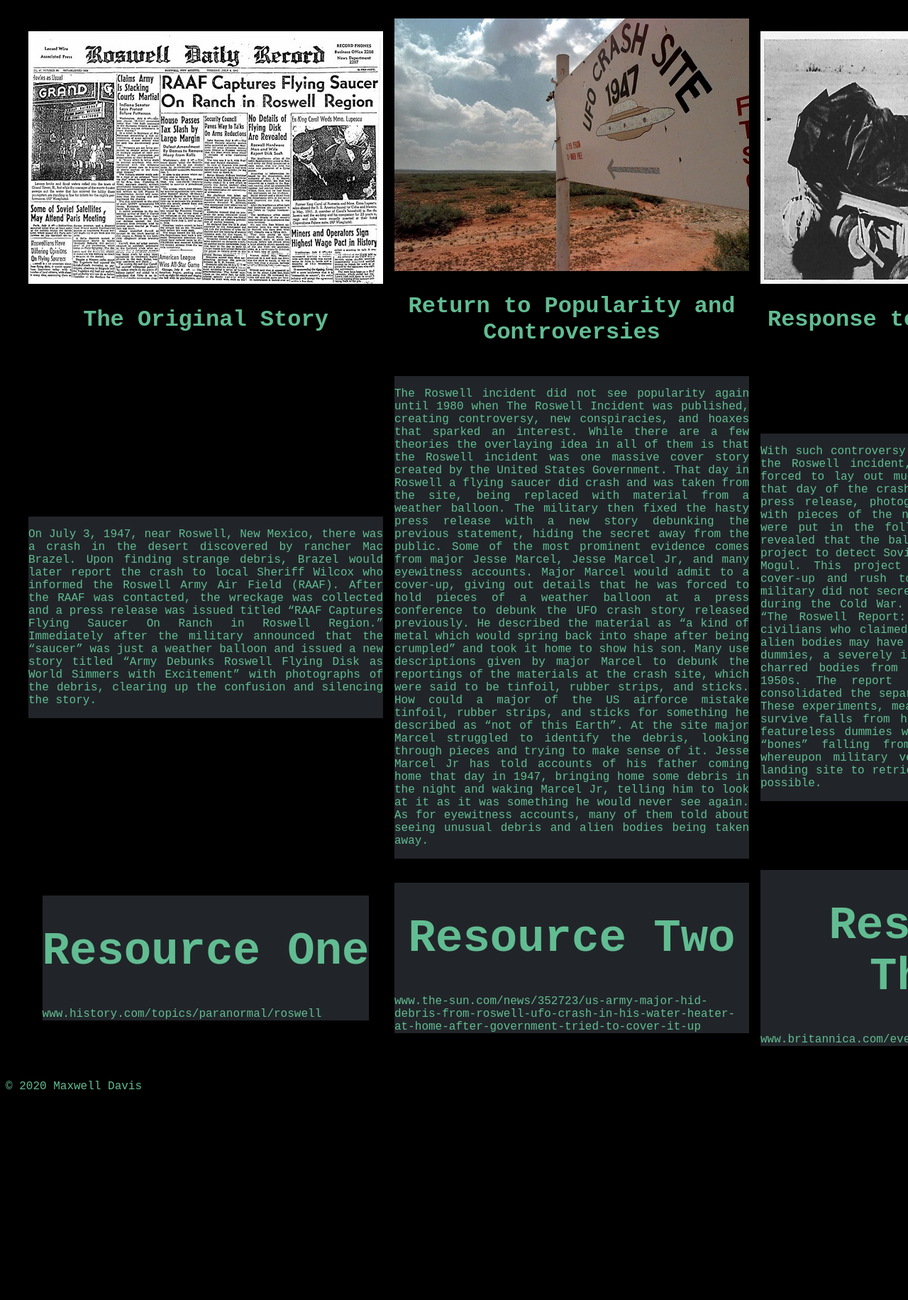
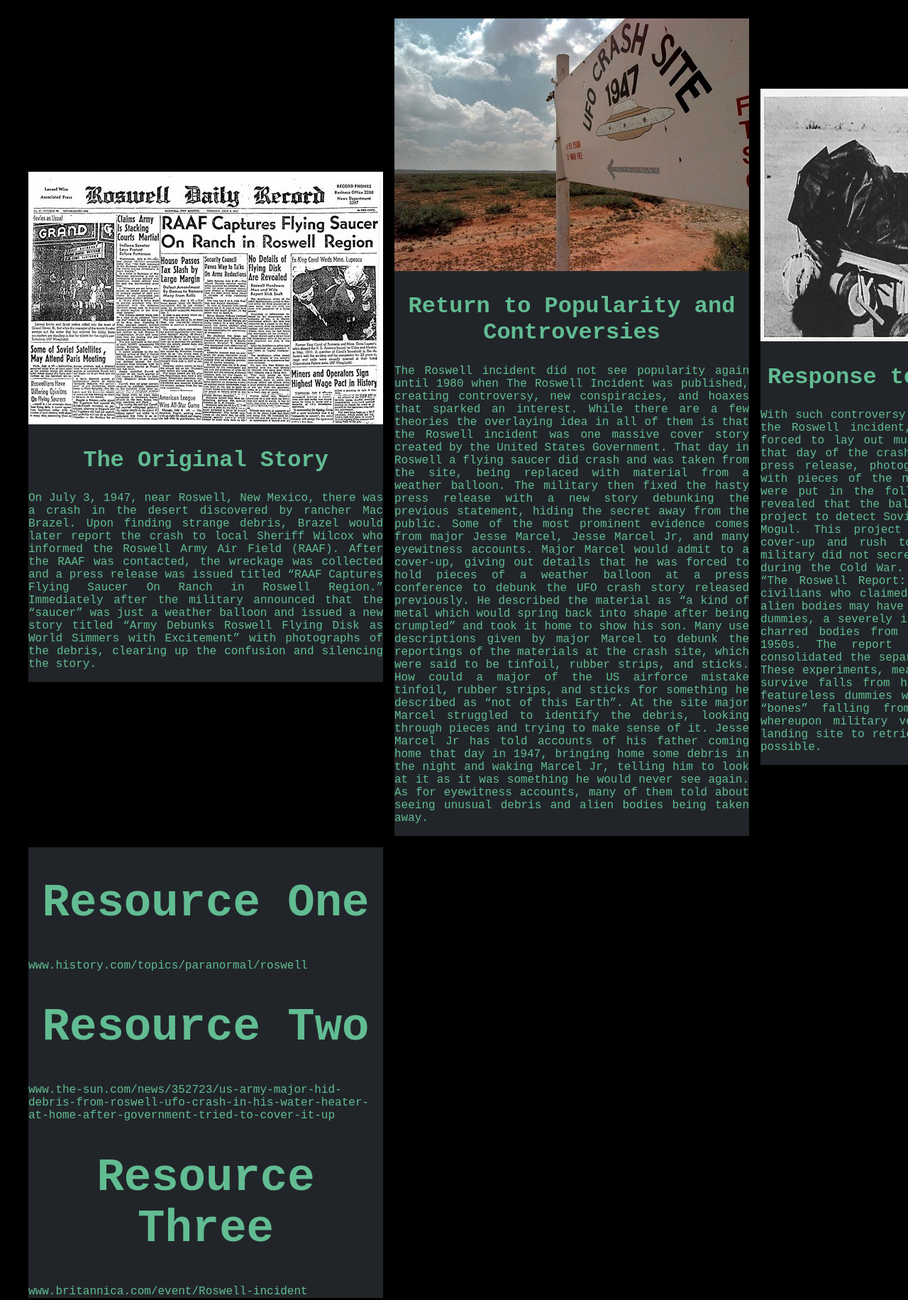
Before and after one commit to maadavis/Roswell-Tribute-Page, a plain HTML site: page Roswell Tribute Page/index.html in a window 1280 px wide. Shown: the part 980-2812 px from the top of the page at 71% size. Before the commit the page ends 2536 px from the top, so only its background shows below. Drawn offline with Linux system fonts and the light colour scheme.

Commit message:
Moved column/resource code into grouping
-Moved text-one into div id=first
-Moved text-two into div id=two
-Moved text-three into div id=three
-These text moves allow for the entire columns to have grey backgrounds
-Grouped all resources under div id=resources
-Grouping resources allows for all resources to share horizontal background
NEED TO FIX:
-Resources now are grouped vertically instead of horizontally

```diff
--- a/Roswell Tribute Page/index.html
+++ b/Roswell Tribute Page/index.html
@@ -25,7 +25,6 @@
       <div id="first">
         <img src="images/newspaper-1.jpg" alt="RAAF Captures Flying Saucer-Newspaper" />
         <h2>The Original Story</h2>
-      </div>
           <div class="text-one">
             <p>On July 3, 1947, near Roswell, New Mexico, there was a crash in the desert
               discovered by rancher Mac Brazel. Upon finding strange debris, Brazel would
@@ -37,10 +36,10 @@
               Flying Disk as World Simmers with Excitement” with photographs of the debris,
               clearing up the confusion and silencing the story.</p>
           </div>
+      </div>
       <div id="second">
         <img src="images/crash-site.jpg">
         <h2>Return to Popularity and Controversies</h2>
-      </div>
           <div class="text-two">
             <p>The Roswell incident did not see popularity again until 1980 when The Roswell
               Incident was published, creating controversy, new conspiracies, and hoaxes that
@@ -63,13 +62,12 @@
               Jesse Marcel Jr has told accounts of his father coming home that day in 1947, bringing home some
               debris in the night and waking Marcel Jr, telling him to look at it as it was something he would
               never see again. As for eyewitness accounts, many of them told about seeing unusual debris and
-          alien bodies being taken away.
-        </p>
+              alien bodies being taken away.</p>
+          </div>
       </div>
       <div id="third">
         <img src="images/debris-collection.jpg">
         <h2>Response to Controversies</h2>
-      </div>
           <div class="text-three">
             <p>With such controversy and theories popping up about the Roswell incident, the US Government has
               been forced to lay out much evidence for what happened that day of the crash. Shortly following
@@ -87,6 +85,8 @@
               military vehicles would descend on the landing site to retrieve the “bodies” as quickly as
               possible.</p>
           </div>
+      </div>
+      <div id="resources">
         <div class="resource-one">
           <h1>Resource One</h1>
           <a href="www.history.com/topics/paranormal/roswell">www.history.com/topics/paranormal/roswell</a>
@@ -99,6 +99,7 @@
           <h1>Resource Three</h1>
           <a href="www.britannica.com/event/Roswell-incident">www.britannica.com/event/Roswell-incident</a>
         </div>
+      </div>
     </main>
     <footer>
       <p>&copy; 2020 Maxwell Davis</p>
--- a/Roswell Tribute Page/styles.css
+++ b/Roswell Tribute Page/styles.css
@@ -83,12 +83,13 @@ grid-template-areas:
   text-decoration: underline;
 }
 
-#first {grid-area: one; text-align: center;}
-#second {grid-area: two; text-align: center;}
-#third {grid-area: three; text-align: center;}
-.text-one {grid-area: text1; background-color: #212529;}
-.text-two {grid-area: text2; background-color: #212529;}
-.text-three {grid-area: text3; background-color: #212529;}
-.resource-one {grid-area: res1; background-color: #212529;}
-.resource-two {grid-area: res2; background-color: #212529;}
-.resource-three {grid-area: res3; background-color: #212529;}
+#first {grid-area: one; text-align: center; background-color: #212529;}
+#second {grid-area: two; text-align: center; background-color: #212529;}
+#third {grid-area: three; text-align: center; background-color: #212529;}
+#resources {background-color: #212529;}
+.text-one {grid-area: text1;}
+.text-two {grid-area: text2;}
+.text-three {grid-area: text3;}
+.resource-one {grid-area: res1;}
+.resource-two {grid-area: res2;}
+.resource-three {grid-area: res3;}
```
Lines whose indentation alone changed are shown as unchanged.
